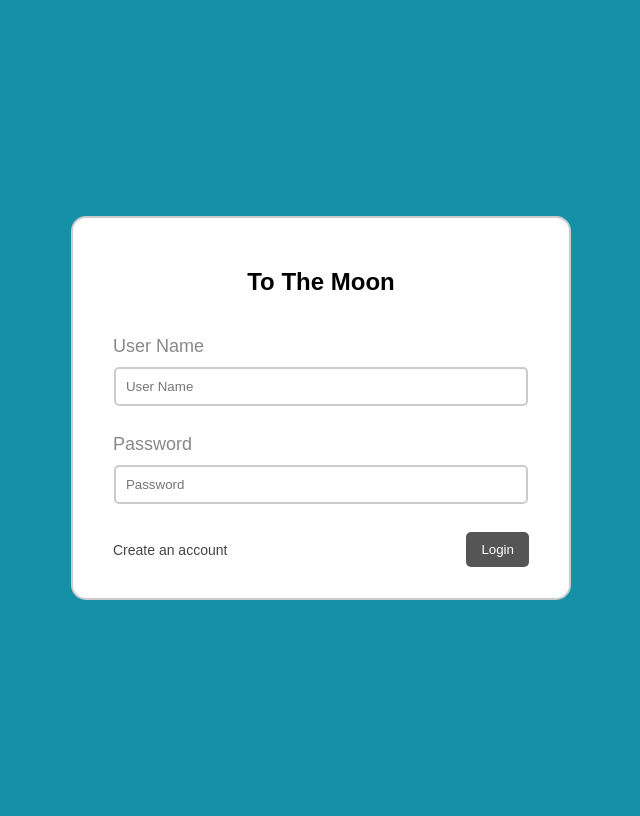
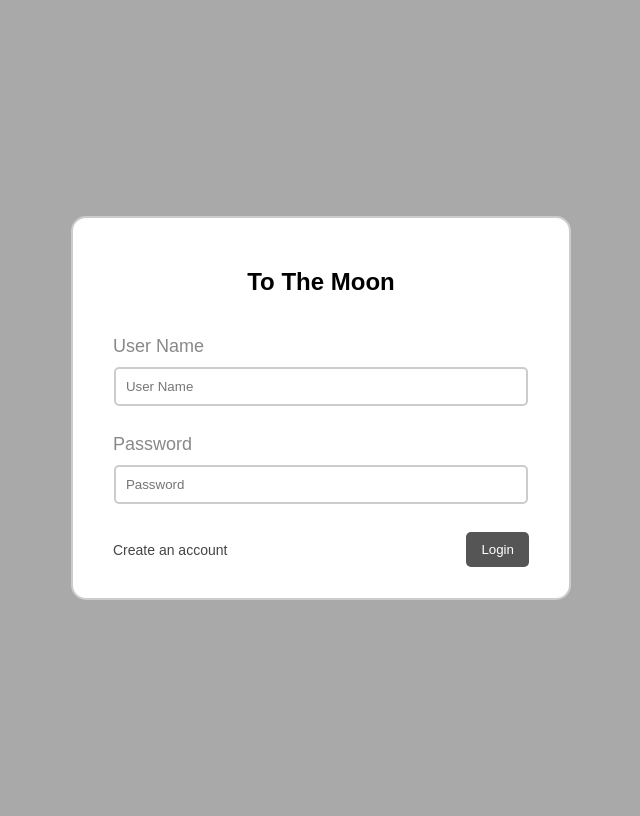
Before and after one commit to Elizalizkika/ISS-Supply-Optimization-Project-, a PHP site: page / in a window 1280 px wide. Shown: the whole page, without its empty margins (319-959 px from the left). Run offline with PHP 8.4, Linux system fonts and the light colour scheme.

Commit message:
Update style.css

```diff
--- a/UserInformation/style.css
+++ b/UserInformation/style.css
@@ -1,5 +1,5 @@
 body {
-	background: #1690A7;
+	background: darkgrey;
 	display: flex;
 	justify-content: center;
 	align-items: center;
```
